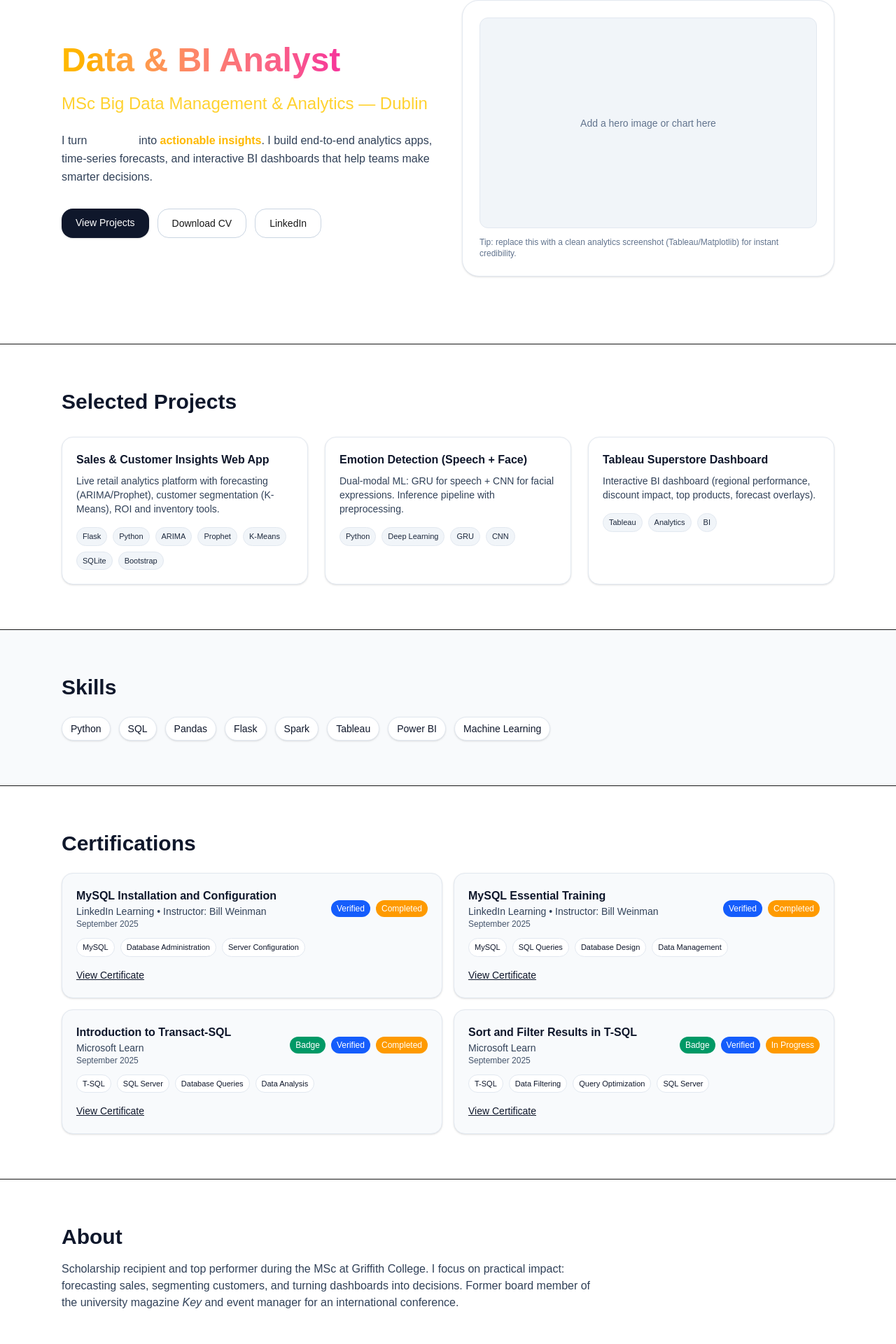
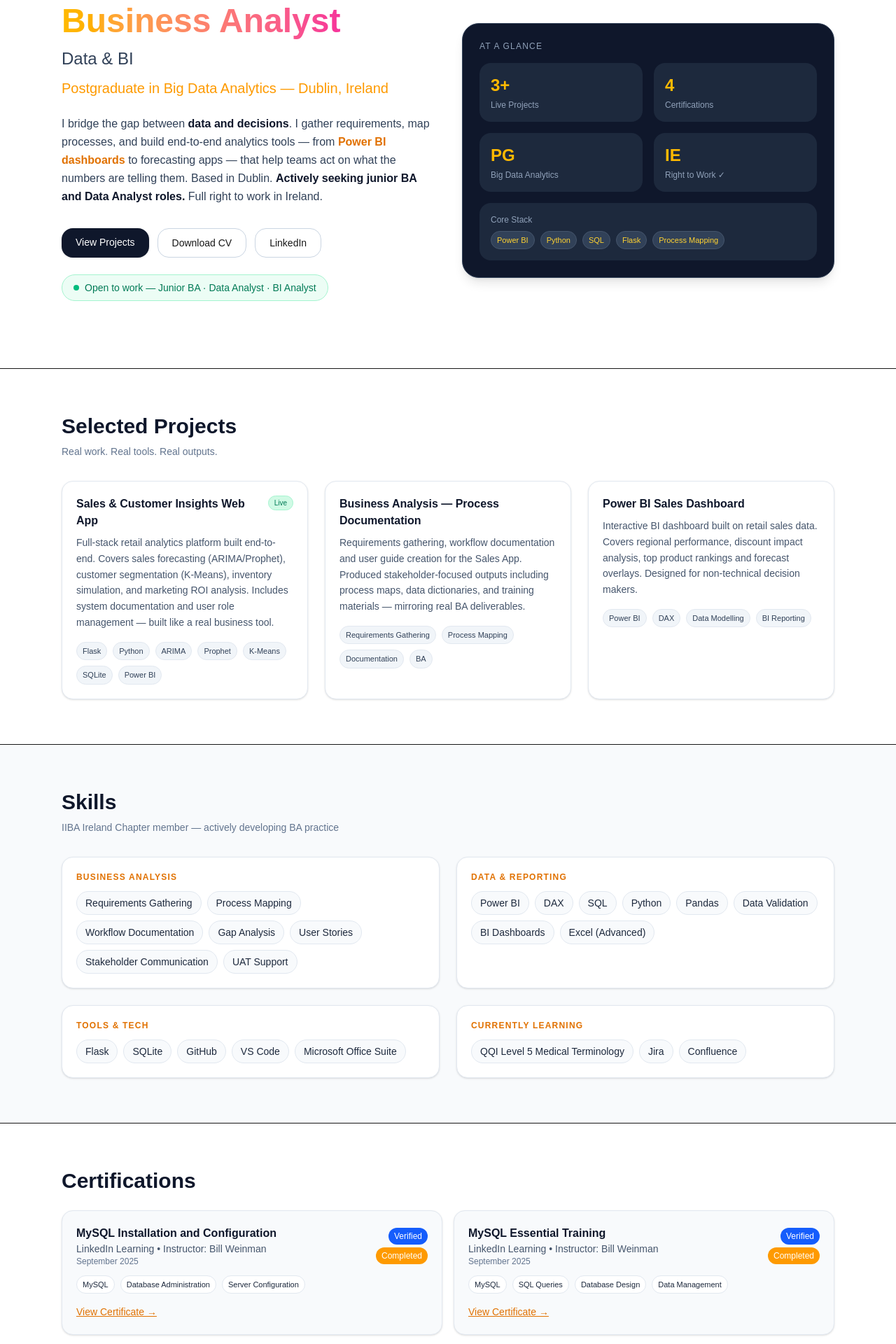
Before and after one commit to SuryaSri549/surya_portfolio, a Next.js app: page / in a window 1280 px wide. Shown: the part 157-2077 px from the top of the page at 70% size. Built offline with nearby package versions, Linux system fonts and the light colour scheme.

Commit message:
update portfolio content
Updated project descriptions, titles, and tags. Added skill groups and modified the layout for better presentation.

```diff
--- a/app/page.tsx
+++ b/app/page.tsx
@@ -3,23 +3,26 @@ export default function Home() {
     {
       title: "Sales & Customer Insights Web App",
       description:
-        "Live retail analytics platform with forecasting (ARIMA/Prophet), customer segmentation (K-Means), ROI and inventory tools.",
+        "Full-stack retail analytics platform built end-to-end. Covers sales forecasting (ARIMA/Prophet), customer segmentation (K-Means), inventory simulation, and marketing ROI analysis. Includes system documentation and user role management — built like a real business tool.",
       link: "https://saleswebapp-1hki.onrender.com/",
-      tags: ["Flask", "Python", "ARIMA", "Prophet", "K-Means", "SQLite", "Bootstrap"],
+      tags: ["Flask", "Python", "ARIMA", "Prophet", "K-Means", "SQLite", "Power BI"],
+      live: true,
     },
     {
-      title: "Emotion Detection (Speech + Face)",
+      title: "Business Analysis — Process Documentation",
       description:
-        "Dual-modal ML: GRU for speech + CNN for facial expressions. Inference pipeline with preprocessing.",
-      link: "#",
-      tags: ["Python", "Deep Learning", "GRU", "CNN"],
+        "Requirements gathering, workflow documentation and user guide creation for the Sales App. Produced stakeholder-focused outputs including process maps, data dictionaries, and training materials — mirroring real BA deliverables.",
+      link: "https://github.com/SuryaSri549/saleswebapp",
+      tags: ["Requirements Gathering", "Process Mapping", "Documentation", "BA"],
+      live: false,
     },
     {
-      title: "Tableau Superstore Dashboard",
+      title: "Power BI Sales Dashboard",
       description:
-        "Interactive BI dashboard (regional performance, discount impact, top products, forecast overlays).",
-      link: "#",
-      tags: ["Tableau", "Analytics", "BI"],
+        "Interactive BI dashboard built on retail sales data. Covers regional performance, discount impact analysis, top product rankings and forecast overlays. Designed for non-technical decision makers.",
+      link: "https://github.com/SuryaSri549",
+      tags: ["Power BI", "DAX", "Data Modelling", "BI Reporting"],
+      live: false,
     },
   ];
 
@@ -68,19 +71,44 @@ export default function Home() {
       link: "https://learn.microsoft.com/en-us/training/modules/sort-filter-queries/",
       verified: true,
       badgeEarned: true,
-      status: "In Progress",
+      status: "Completed",
     },
   ];
 
-  const skills = [
+  const skillGroups = [
+    {
+      category: "Business Analysis",
+      skills: [
+        "Requirements Gathering",
+        "Process Mapping",
+        "Workflow Documentation",
+        "Gap Analysis",
+        "User Stories",
+        "Stakeholder Communication",
+        "UAT Support",
+      ],
+    },
+    {
+      category: "Data & Reporting",
+      skills: [
+        "Power BI",
+        "DAX",
+        "SQL",
         "Python",
-    "SQL",
         "Pandas",
-    "Flask",
-    "Spark",
-    "Tableau",
-    "Power BI",
-    "Machine Learning",
+        "Data Validation",
+        "BI Dashboards",
+        "Excel (Advanced)",
+      ],
+    },
+    {
+      category: "Tools & Tech",
+      skills: ["Flask", "SQLite", "GitHub", "VS Code", "Microsoft Office Suite"],
+    },
+    {
+      category: "Currently Learning",
+      skills: ["QQI Level 5 Medical Terminology", "Jira", "Confluence"],
+    },
   ];
 
   return (
@@ -92,25 +120,14 @@ export default function Home() {
             Surya Sri Sundara
           </a>
           <nav className="hidden md:flex gap-6 text-sm">
-      <a href="#projects" className="text-slate-200 hover:text-amber-400 transition">
-        Projects
-      </a>
-      <a href="#skills" className="text-slate-200 hover:text-amber-400 transition">
-        Skills
-      </a>
-      <a href="#certifications" className="text-slate-200 hover:text-amber-400 transition">
-        Certifications
-      </a>
-      <a href="#about" className="text-slate-200 hover:text-amber-400 transition">
-        About
-      </a>
-      <a href="#contact" className="text-slate-200 hover:text-amber-400 transition">
-        Contact
-      </a>
+            <a href="#projects" className="text-slate-200 hover:text-amber-400 transition">Projects</a>
+            <a href="#skills" className="text-slate-200 hover:text-amber-400 transition">Skills</a>
+            <a href="#certifications" className="text-slate-200 hover:text-amber-400 transition">Certifications</a>
+            <a href="#about" className="text-slate-200 hover:text-amber-400 transition">About</a>
+            <a href="#contact" className="text-slate-200 hover:text-amber-400 transition">Contact</a>
           </nav>
         </div>
       </header>
-
 
       {/* Hero */}
       <section id="home" className="max-w-6xl mx-auto px-6 py-16 md:py-24">
@@ -118,43 +135,93 @@ export default function Home() {
           <div>
             <h1 className="text-3xl md:text-5xl font-bold leading-tight text-slate-900">
               <span className="bg-gradient-to-r from-amber-400 to-pink-500 bg-clip-text text-transparent">
-          Data &amp; BI Analyst
+                Business Analyst
               </span>
-        <span className="block text-amber-300 text-xl md:text-2xl mt-4 font-medium">
-          MSc Big Data Management &amp; Analytics — Dublin
+              <span className="block text-slate-700 text-xl md:text-2xl mt-2 font-medium">
+                Data & BI
+              </span>
+              <span className="block text-amber-500 text-lg md:text-xl mt-3 font-medium">
+                Postgraduate in Big Data Analytics — Dublin, Ireland
               </span>
             </h1>
             <p className="mt-6 text-slate-700 leading-relaxed">
-        I turn <span className="font-semibold text-white">raw data</span> into
-        <span className="font-semibold text-amber-400"> actionable insights</span>.
-        I build end-to-end analytics apps, time-series forecasts, and interactive BI dashboards
-        that help teams make smarter decisions.
+              I bridge the gap between{" "}
+              <span className="font-semibold text-slate-900">data and decisions</span>. I gather
+              requirements, map processes, and build end-to-end analytics tools — from{" "}
+              <span className="font-semibold text-amber-600">Power BI dashboards</span> to
+              forecasting apps — that help teams act on what the numbers are telling them.
+              Based in Dublin.{" "}
+              <span className="font-semibold text-slate-900">
+                Actively seeking junior BA and Data Analyst roles.
+              </span>{" "}
+              Full right to work in Ireland.
             </p>
             <div className="mt-8 flex flex-wrap gap-3">
-        <a href="#projects" className="px-5 py-2.5 rounded-2xl shadow bg-slate-900 text-white text-sm">
+              <a
+                href="#projects"
+                className="px-5 py-2.5 rounded-2xl shadow bg-slate-900 text-white text-sm hover:bg-slate-700 transition"
+              >
                 View Projects
               </a>
-        <a href="/Surya_Sri_Sundara_CV.pdf" className="px-5 py-2.5 rounded-2xl border border-slate-300 text-sm">
+              <a
+                href="/Surya_Sri_Sundara_CV.pdf"
+                className="px-5 py-2.5 rounded-2xl border border-slate-300 text-sm hover:border-amber-400 hover:text-amber-600 transition"
+              >
                 Download CV
               </a>
               <a
                 href="https://linkedin.com/in/surya-sri-sundara-4ab45b331"
-          className="px-5 py-2.5 rounded-2xl border border-slate-300 text-sm"
+                className="px-5 py-2.5 rounded-2xl border border-slate-300 text-sm hover:border-amber-400 hover:text-amber-600 transition"
                 target="_blank"
                 rel="noopener noreferrer"
               >
                 LinkedIn
               </a>
             </div>
+
+            {/* Status badge */}
+            <div className="mt-6 inline-flex items-center gap-2 bg-emerald-50 border border-emerald-200 rounded-full px-4 py-2">
+              <span className="w-2 h-2 rounded-full bg-emerald-500 animate-pulse"></span>
+              <span className="text-sm text-emerald-700 font-medium">
+                Open to work — Junior BA · Data Analyst · BI Analyst
+              </span>
+            </div>
           </div>
 
-    <div className="bg-white rounded-3xl shadow p-6 border border-slate-200">
-      <div className="aspect-[16/10] rounded-xl border border-slate-200 bg-slate-100 flex items-center justify-center">
-        <span className="text-sm text-slate-500">Add a hero image or chart here</span>
+          {/* Right side stats panel */}
+          <div className="bg-slate-900 rounded-3xl shadow-lg p-6 border border-slate-700 text-white">
+            <p className="text-xs text-slate-400 uppercase tracking-widest mb-4">At a glance</p>
+            <div className="grid grid-cols-2 gap-4">
+              <div className="bg-slate-800 rounded-2xl p-4">
+                <p className="text-2xl font-bold text-amber-400">3+</p>
+                <p className="text-xs text-slate-400 mt-1">Live Projects</p>
               </div>
-      <p className="text-xs text-slate-500 mt-3">
-        Tip: replace this with a clean analytics screenshot (Tableau/Matplotlib) for instant credibility.
-      </p>
+              <div className="bg-slate-800 rounded-2xl p-4">
+                <p className="text-2xl font-bold text-amber-400">4</p>
+                <p className="text-xs text-slate-400 mt-1">Certifications</p>
+              </div>
+              <div className="bg-slate-800 rounded-2xl p-4">
+                <p className="text-2xl font-bold text-amber-400">PG</p>
+                <p className="text-xs text-slate-400 mt-1">Big Data Analytics</p>
+              </div>
+              <div className="bg-slate-800 rounded-2xl p-4">
+                <p className="text-2xl font-bold text-amber-400">IE</p>
+                <p className="text-xs text-slate-400 mt-1">Right to Work ✓</p>
+              </div>
+            </div>
+            <div className="mt-4 bg-slate-800 rounded-2xl p-4">
+              <p className="text-xs text-slate-400 mb-2">Core Stack</p>
+              <div className="flex flex-wrap gap-2">
+                {["Power BI", "Python", "SQL", "Flask", "Process Mapping"].map((t) => (
+                  <span
+                    key={t}
+                    className="text-[11px] px-2 py-1 rounded-full bg-slate-700 text-amber-300 border border-slate-600"
+                  >
+                    {t}
+                  </span>
+                ))}
+              </div>
+            </div>
           </div>
         </div>
       </section>
@@ -163,6 +230,7 @@ export default function Home() {
       <section id="projects" className="bg-white border-t">
         <div className="max-w-6xl mx-auto px-6 py-16">
           <h2 className="text-3xl font-semibold text-slate-900">Selected Projects</h2>
+          <p className="text-slate-500 mt-2 text-sm">Real work. Real tools. Real outputs.</p>
           <div className="grid md:grid-cols-3 gap-6 mt-8">
             {projects.map((p) => (
               <a
@@ -172,14 +240,23 @@ export default function Home() {
                 target="_blank"
                 rel="noopener noreferrer"
               >
-          <div className="rounded-2xl border border-slate-200 bg-white shadow-sm p-5 h-full">
-            <h3 className="font-semibold group-hover:underline text-slate-900">{p.title}</h3>
-            <p className="text-sm text-slate-700 mt-2">{p.description}</p>
+                <div className="rounded-2xl border border-slate-200 bg-white shadow-sm p-5 h-full hover:border-amber-400 hover:shadow-md transition">
+                  <div className="flex items-start justify-between mb-2">
+                    <h3 className="font-semibold group-hover:text-amber-600 text-slate-900 transition">
+                      {p.title}
+                    </h3>
+                    {p.live && (
+                      <span className="ml-2 shrink-0 text-[10px] px-2 py-0.5 rounded-full bg-emerald-100 text-emerald-700 border border-emerald-200">
+                        Live
+                      </span>
+                    )}
+                  </div>
+                  <p className="text-sm text-slate-600 mt-2 leading-relaxed">{p.description}</p>
                   <div className="flex flex-wrap gap-2 mt-4">
                     {p.tags.map((t) => (
                       <span
                         key={t}
-                  className="text-[11px] px-2 py-1 rounded-full border border-slate-200 bg-slate-100 text-slate-800"
+                        className="text-[11px] px-2 py-1 rounded-full border border-slate-200 bg-slate-100 text-slate-700"
                       >
                         {t}
                       </span>
@@ -196,16 +273,31 @@ export default function Home() {
       <section id="skills" className="border-t bg-slate-50">
         <div className="max-w-6xl mx-auto px-6 py-16">
           <h2 className="text-3xl font-semibold text-slate-900">Skills</h2>
-    <ul className="mt-6 flex flex-wrap gap-3">
-      {skills.map((s) => (
-        <li
+          <p className="text-slate-500 mt-2 text-sm mb-8">
+            IIBA Ireland Chapter member — actively developing BA practice
+          </p>
+          <div className="grid md:grid-cols-2 gap-6">
+            {skillGroups.map((group) => (
+              <div
+                key={group.category}
+                className="bg-white rounded-2xl border border-slate-200 shadow-sm p-5"
+              >
+                <p className="text-xs font-semibold text-amber-600 uppercase tracking-widest mb-3">
+                  {group.category}
+                </p>
+                <div className="flex flex-wrap gap-2">
+                  {group.skills.map((s) => (
+                    <span
                       key={s}
-          className="px-3 py-1.5 rounded-full border border-slate-200 bg-white text-sm text-slate-900 shadow-sm"
+                      className="px-3 py-1.5 rounded-full border border-slate-200 bg-slate-50 text-sm text-slate-800"
                     >
                       {s}
-        </li>
+                    </span>
                   ))}
-    </ul>
+                </div>
+              </div>
+            ))}
+          </div>
         </div>
       </section>
 
@@ -215,27 +307,36 @@ export default function Home() {
           <h2 className="text-3xl font-semibold text-slate-900">Certifications</h2>
           <ul className="mt-6 grid gap-4 md:grid-cols-2">
             {certifications.map((c) => (
-        <li key={c.name} className="rounded-2xl border border-slate-200 bg-slate-50 p-5 shadow-sm">
+              <li
+                key={c.name}
+                className="rounded-2xl border border-slate-200 bg-slate-50 p-5 shadow-sm"
+              >
                 <div className="flex items-center justify-between">
                   <div>
                     <h3 className="font-semibold text-slate-900">{c.name}</h3>
-              <p className="text-sm text-slate-700">
+                    <p className="text-sm text-slate-600">
                       {c.issuer}
                       {c.instructor ? ` • Instructor: ${c.instructor}` : ""}
                     </p>
-              <p className="text-xs text-slate-600">
+                    <p className="text-xs text-slate-500">
                       {c.month} {c.year}
                     </p>
                   </div>
-            <div className="flex gap-2">
+                  <div className="flex flex-col gap-1 items-end">
                     {c.badgeEarned && (
-                <span className="text-xs rounded-full px-2 py-1 bg-emerald-600 text-white">Badge</span>
+                      <span className="text-xs rounded-full px-2 py-1 bg-emerald-600 text-white">
+                        Badge
+                      </span>
                     )}
                     {c.verified && (
-                <span className="text-xs rounded-full px-2 py-1 bg-blue-600 text-white">Verified</span>
+                      <span className="text-xs rounded-full px-2 py-1 bg-blue-600 text-white">
+                        Verified
+                      </span>
                     )}
                     {c.status && (
-                <span className="text-xs rounded-full px-2 py-1 bg-amber-500 text-white">{c.status}</span>
+                      <span className="text-xs rounded-full px-2 py-1 bg-amber-500 text-white">
+                        {c.status}
+                      </span>
                     )}
                   </div>
                 </div>
@@ -244,7 +345,7 @@ export default function Home() {
                     {c.skills.map((skill) => (
                       <span
                         key={skill}
-                  className="text-[11px] px-2 py-1 rounded-full border border-slate-200 bg-white text-slate-900"
+                        className="text-[11px] px-2 py-1 rounded-full border border-slate-200 bg-white text-slate-800"
                       >
                         {skill}
                       </span>
@@ -256,9 +357,9 @@ export default function Home() {
                     href={c.link}
                     target="_blank"
                     rel="noopener noreferrer"
-              className="inline-block mt-4 underline text-sm text-slate-900"
+                    className="inline-block mt-4 underline text-sm text-amber-600 hover:text-amber-800 transition"
                   >
-              View Certificate
+                    View Certificate →
                   </a>
                 )}
               </li>
@@ -268,14 +369,29 @@ export default function Home() {
       </section>
 
       {/* About */}
-<section id="about" className="bg-white border-t">
+      <section id="about" className="bg-slate-900 border-t border-slate-700">
         <div className="max-w-6xl mx-auto px-6 py-16">
-    <h2 className="text-3xl font-semibold text-slate-900">About</h2>
-    <p className="mt-4 text-slate-700 max-w-3xl">
-      Scholarship recipient and top performer during the MSc at Griffith College. I focus on practical impact:
-      forecasting sales, segmenting customers, and turning dashboards into decisions. Former board member of the
-      university magazine <em>Key</em> and event manager for an international conference.
+          <h2 className="text-3xl font-semibold text-white">About</h2>
+          <div className="mt-6 max-w-3xl space-y-4 text-slate-300 leading-relaxed">
+            <p>
+              I&apos;m a Business Analyst based in Dublin with a Postgraduate Diploma in Big Data
+              Management and Analytics from Griffith College Dublin.
             </p>
+            <p>
+              My focus is practical — I take complex data, make sense of it, and turn it into
+              clear outputs that help people make better decisions. That means dashboards, process
+              maps, documentation, and analytics tools that actually get used.
+            </p>
+            <p>
+              I&apos;m an active member of the{" "}
+              <span className="text-amber-400 font-medium">IIBA Ireland Chapter</span>, currently
+              completing QQI Level 5 in Medical Terminology, and I&apos;m open to junior BA, Data
+              Analyst, and Business Intelligence roles across any sector.
+            </p>
+            <p className="text-amber-400 font-medium">
+              Full right to work in Ireland — Stamp 1G.
+            </p>
+          </div>
         </div>
       </section>
 
@@ -283,16 +399,23 @@ export default function Home() {
       <section id="contact" className="border-t bg-slate-50">
         <div className="max-w-6xl mx-auto px-6 py-16">
           <h2 className="text-3xl font-semibold text-slate-900">Contact</h2>
-    <p className="mt-4 text-slate-700">
+          <p className="text-slate-500 mt-2 mb-6 text-sm">
+            Open to junior BA, Data Analyst, and BI Analyst roles — let&apos;s talk.
+          </p>
+          <div className="space-y-3">
+            <p className="text-slate-700">
               Email:{" "}
-      <a className="underline" href="mailto:suryasrisundara549@gmail.com">
+              <a
+                className="underline text-amber-600 hover:text-amber-800 transition"
+                href="mailto:suryasrisundara549@gmail.com"
+              >
                 suryasrisundara549@gmail.com
               </a>
             </p>
             <p className="text-slate-700">
               LinkedIn:{" "}
               <a
-        className="underline"
+                className="underline text-amber-600 hover:text-amber-800 transition"
                 href="https://linkedin.com/in/surya-sri-sundara-4ab45b331"
                 target="_blank"
                 rel="noopener noreferrer"
@@ -300,13 +423,24 @@ export default function Home() {
                 linkedin.com/in/surya-sri-sundara-4ab45b331
               </a>
             </p>
+            <p className="text-slate-700">
+              GitHub:{" "}
+              <a
+                className="underline text-amber-600 hover:text-amber-800 transition"
+                href="https://github.com/SuryaSri549"
+                target="_blank"
+                rel="noopener noreferrer"
+              >
+                github.com/SuryaSri549
+              </a>
+            </p>
+          </div>
         </div>
       </section>
 
-<footer className="text-center text-xs text-slate-600 py-10">
-  © {new Date().getFullYear()} Surya Sri Sundara — Dublin
+      <footer className="text-center text-xs text-slate-500 py-10 border-t bg-white">
+        © {new Date().getFullYear()} Surya Sri Sundara — Dublin, Ireland
       </footer>
-
     </main>
   );
 }
```
Lines whose indentation alone changed are shown as unchanged.
